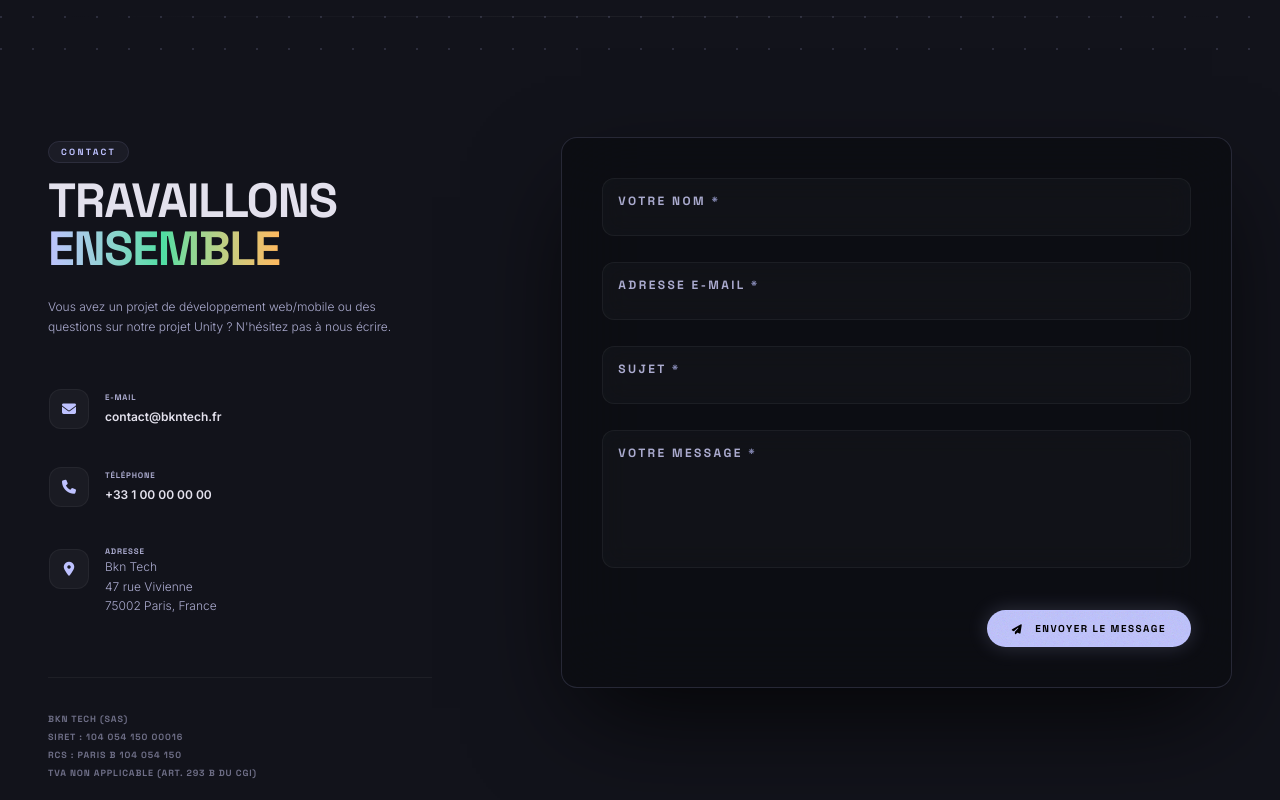
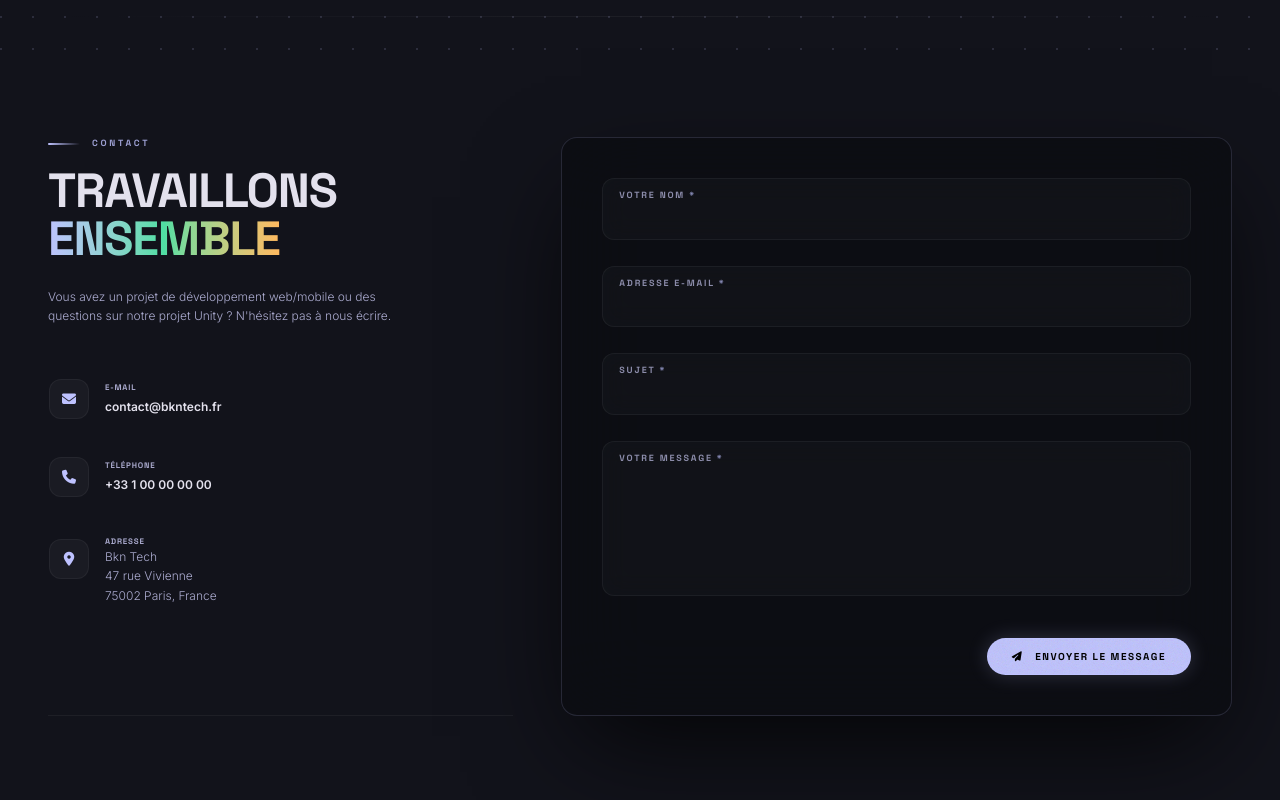
Before and after one commit to xhuriken/bkntechwebsite, a React (Vite) app: page / in a window 1280 px wide. Shown: the part 720-1520 px from the top of the page. Built offline with nearby package versions, Linux system fonts and the light colour scheme.

Commit message:
style: refine input fields layout, limit pins hover width, and customize styling headers

```diff
--- a/src/components/ContactForm.jsx
+++ b/src/components/ContactForm.jsx
@@ -141,10 +141,13 @@ export default function ContactForm() {
         {/* Info Column (Left) */}
         <div className="lg:col-span-5 flex flex-col justify-between h-full">
           <div>
-            {/* Tagline */}
-            <span className="font-display font-black text-[9px] uppercase tracking-[0.25em] text-primary bg-primary/5 border border-primary/10 rounded-full px-3 py-1">
-              Contact
-            </span>
+            {/* Custom Decorative Line Tag */}
+            <div className="flex items-center gap-3 mb-2">
+              <div className="h-[2px] w-8 bg-gradient-to-r from-primary to-transparent rounded-full" />
+              <span className="font-display font-black text-[9px] uppercase tracking-[0.3em] text-primary/80">
+                Contact
+              </span>
+            </div>
 
             <h2 className="font-display font-black text-3xl md:text-5xl uppercase tracking-tight mt-4 mb-6">
               Travaillons <br />
@@ -156,7 +159,7 @@ export default function ContactForm() {
             </p>
 
             {/* Obfuscated Contact Information Pins with Hover Actions */}
-            <div className="flex flex-col gap-3 -mx-3">
+            <div className="flex flex-col gap-3 items-start -mx-3">
               {/* E-mail Pin */}
               <motion.a
                 href={`mailto:${emailText}`}
@@ -214,13 +217,8 @@ export default function ContactForm() {
             </div>
           </div>
 
-          {/* Legal Non-Sensitive Details (SIRET/SIREN/RCS) */}
-          <div className="mt-12 pt-8 border-t border-white/5 text-[9px] font-display font-black uppercase tracking-widest text-on-surface-variant/60 leading-loose max-w-sm">
-            <span>Bkn Tech (SAS)</span><br />
-            <span>SIRET : 104 054 150 00016</span><br />
-            <span>RCS : Paris B 104 054 150</span><br />
-            <span>TVA non applicable (art. 293 B du CGI)</span>
-          </div>
+          {/* Minimal Aesthetic Separator */}
+          <div className="mt-12 border-t border-white/5" />
         </div>
 
         {/* Form Column (Right) */}
--- a/src/components/InputField.jsx
+++ b/src/components/InputField.jsx
@@ -3,8 +3,8 @@ import { motion } from 'framer-motion';
 
 /**
  * Reusable animated InputField Component
- * Features smooth floating label animations, glowing interactive focus states,
- * custom error messages, and support for text, email, and textarea types.
+ * Features a compact inner-label design, glowing focus states,
+ * and unified alignment for both text inputs and textareas.
  */
 export default function InputField({
   label,
@@ -17,14 +17,9 @@ export default function InputField({
   rows = 4
 }) {
   const [isFocused, setIsFocused] = useState(false);
-  const isFilled = value && value.length > 0;
-  const isFloating = isFocused || isFilled;
-
-  const handleFocus = () => setIsFocused(true);
-  const handleBlur = () => setIsFocused(false);
 
   return (
-    <div className="relative w-full flex flex-col group mb-5">
+    <div className="relative w-full flex flex-col mb-5">
       {/* Background glowing halo centered behind the input */}
       <div
         className={`absolute inset-0 bg-primary/5 rounded-xl blur-md transition-opacity duration-500 pointer-events-none ${
@@ -32,8 +27,30 @@ export default function InputField({
         }`}
       />
 
-      <div className="relative w-full">
-        {/* Render Textarea or Standard Input based on type */}
+      {/* Input Box Wrapper */}
+      <div
+        className={`
+          relative w-full bg-surface-container-low/45 backdrop-blur-md border rounded-xl px-4 py-2.5
+          transition-all duration-300 flex flex-col gap-1 cursor-text
+          ${error
+            ? 'border-red-500/40 focus-within:border-red-500/70 focus-within:ring-1 focus-within:ring-red-500/20'
+            : 'border-white/5 hover:border-primary/20 focus-within:border-primary/50 focus-within:ring-1 focus-within:ring-primary/10'
+          }
+        `}
+        onClick={() => document.getElementById(name)?.focus()}
+      >
+        {/* Small Fixed Label */}
+        <label
+          htmlFor={name}
+          className={`
+            font-display font-black text-[9px] uppercase tracking-[0.2em] select-none transition-colors duration-300
+            ${error ? 'text-red-400' : isFocused ? 'text-primary' : 'text-on-surface-variant/80'}
+          `}
+        >
+          {label} {required && <span className="text-primary/70">*</span>}
+        </label>
+
+        {/* Input Control */}
         {type === 'textarea' ? (
           <textarea
             id={name}
@@ -41,17 +58,10 @@ export default function InputField({
             value={value}
             onChange={onChange}
             required={required}
-            onFocus={handleFocus}
-            onBlur={handleBlur}
+            onFocus={() => setIsFocused(true)}
+            onBlur={() => setIsFocused(false)}
             rows={rows}
-            className={`
-              block w-full bg-surface-container-low/45 backdrop-blur-md border rounded-xl px-4 pt-6 pb-3
-              text-sm text-on-surface font-sans transition-all duration-300 focus:outline-none resize-none
-              ${error
-                ? 'border-red-500/40 focus:border-red-500/70 focus:ring-1 focus:ring-red-500/20'
-                : 'border-white/5 group-hover:border-primary/20 focus:border-primary/50 focus:ring-1 focus:ring-primary/10'
-              }
-            `}
+            className="block w-full bg-transparent text-sm text-on-surface font-sans focus:outline-none resize-none pt-0.5 leading-relaxed"
           />
         ) : (
           <input
@@ -61,39 +71,13 @@ export default function InputField({
             value={value}
             onChange={onChange}
             required={required}
-            onFocus={handleFocus}
-            onBlur={handleBlur}
-            className={`
-              block w-full bg-surface-container-low/45 backdrop-blur-md border rounded-xl px-4 pt-6 pb-3
-              text-sm text-on-surface font-sans transition-all duration-300 focus:outline-none
-              ${error
-                ? 'border-red-500/40 focus:border-red-500/70 focus:ring-1 focus:ring-red-500/20'
-                : 'border-white/5 group-hover:border-primary/20 focus:border-primary/50 focus:ring-1 focus:ring-primary/10'
-              }
-            `}
+            onFocus={() => setIsFocused(true)}
+            onBlur={() => setIsFocused(false)}
+            className="block w-full bg-transparent text-sm text-on-surface font-sans focus:outline-none pt-0.5"
           />
         )}
 
-        {/* Floating Label (position adjusted to float above the border line) */}
-        <motion.label
-          htmlFor={name}
-          initial={false}
-          animate={{
-            y: isFloating ? -24 : 15,
-            scale: isFloating ? 0.8 : 1,
-            color: error
-              ? '#f87171'
-              : isFocused
-                ? 'var(--primary)'
-                : 'var(--on-surface-variant)'
-          }}
-          transition={{ duration: 0.25, ease: [0.25, 0.1, 0.25, 1.0] }}
-          className="absolute left-4 top-0 origin-left pointer-events-none font-display font-black text-xs uppercase tracking-[0.2em] select-none"
-        >
-          {label} {required && <span className="text-primary/70">*</span>}
-        </motion.label>
-
-        {/* Interactive underline expanding outward on focus */}
+        {/* Focus underline animation */}
         <motion.div
           initial={{ scaleX: 0 }}
           animate={{ scaleX: isFocused ? 1 : 0 }}
@@ -104,7 +88,7 @@ export default function InputField({
         />
       </div>
 
-      {/* Validation Error Message Drawer */}
+      {/* Validation Error Message */}
       <motion.div
         initial={{ opacity: 0, height: 0 }}
         animate={{
```
Also changed, not shown: 1 other file (tests, documents, lock files or other folders).
